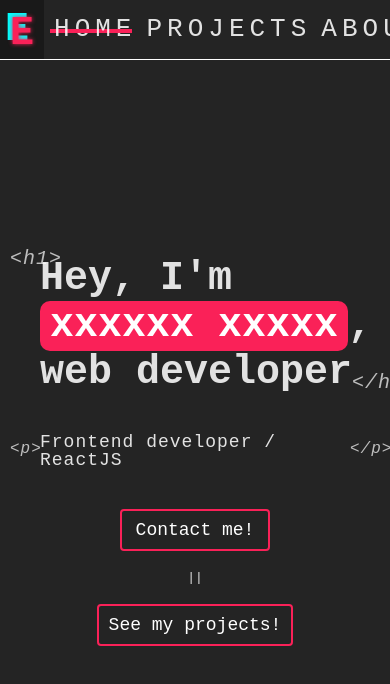
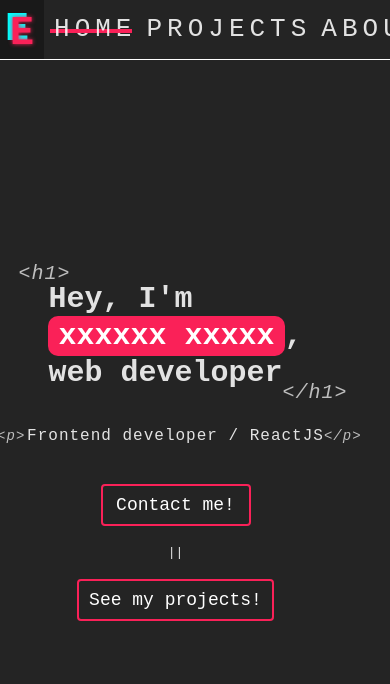
Before and after one commit to endritbejta/my-portfolio, a React (Vite) app: page / in a window 390 px wide. Shown: the top 684 px of the page. Built offline with nearby package versions, Linux system fonts and the light colour scheme.

Commit message:
mobile adjustments

```diff
--- a/src/pages/Home.module.css
+++ b/src/pages/Home.module.css
@@ -130,3 +130,41 @@
     }
   }
 }
+
+@media (max-width: 400px) {
+  .Home {
+    align-items: center;
+    padding: 0;
+    width: 90%;
+    .title {
+      font-size: 30px;
+      margin: unset;
+    }
+
+    .profession {
+      font-size: 16px;
+      margin: unset;
+    }
+
+    .title::before {
+      top: -20px;
+    }
+
+    .title::after {
+      bottom: -15px;
+    }
+
+    .profession::before,
+    .profession::after {
+      width: 10px;
+      height: 10px;
+      font-size: 14px;
+      transform: translateY(-75%);
+      top: 50%;
+    }
+
+    .actions {
+      margin: auto;
+    }
+  }
+}
```
